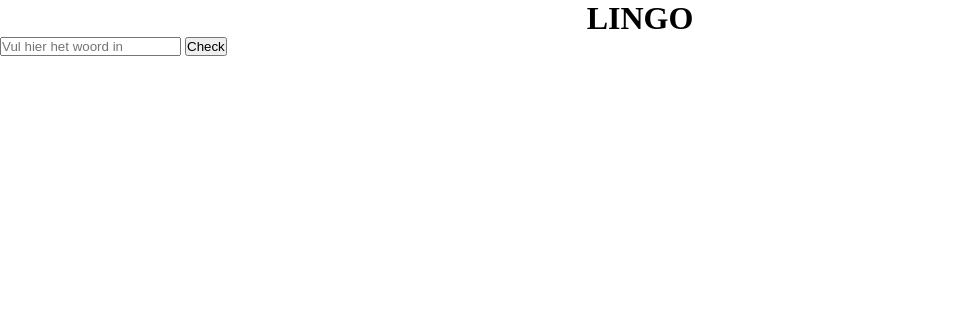
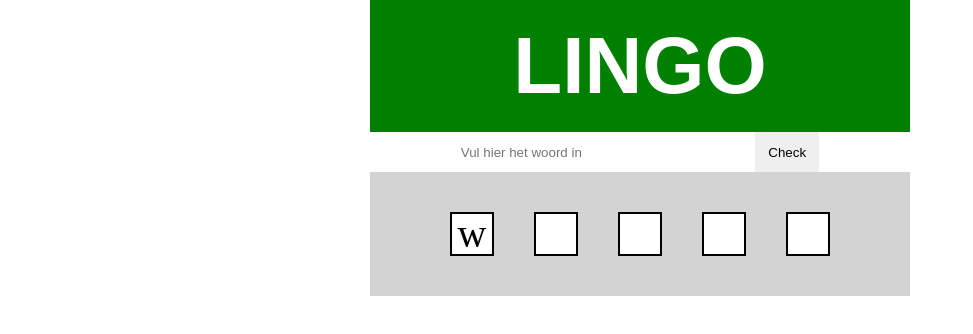
Before and after one commit to kaserrr/B2W6O1---Lingo, a plain HTML site: page index.html in a window 1280 px wide. Shown: the whole page, without its empty margins (0-973 px from the left). Drawn offline with Linux system fonts and the light colour scheme.

Commit message:
Commit #6

```diff
--- a/index.html
+++ b/index.html
@@ -12,8 +12,10 @@
 			<h1>LINGO</h1>
 		</header>
 	</div>
-	<input type="text" placeholder="Vul hier het woord in" id="input" maxlength="5">
-	<button onclick="check()">Check</button>
+	<main>
+		<input type="text" placeholder="Vul hier het woord in" id="input" maxlength="5">
+		<button onclick="check()">Check</button>
+	</main>
 
 	<div id="letter"></div>
 
--- a/script.js
+++ b/script.js
@@ -1,11 +1,7 @@
 var randomWord = words[Math.floor(Math.random() * words.length)];
 var word = randomWord.split("");
-var input = document.getElementById("input").value;
-var inputWord = input.split("");
+
 var guess = 0;
-console.log(randomWord);
-console.log(word);
-
 
 wordBoxes();
 function wordBoxes() {
@@ -19,11 +15,13 @@ function wordBoxes() {
 		ul.appendChild(li);
 	}
 	document.getElementById("letter").appendChild(ul);
+	document.getElementById(`letter${0}`).innerHTML = word[0]
 	guess++
 }
 
 function check() {
-	console.log(inputWord)
+	var input = document.getElementById("input").value;
+	var inputWord = input.split("");
 
 	for (var i = 0; i < 5; i++) {
 		if (inputWord[i] == word[i]) {
@@ -36,13 +34,17 @@ function check() {
 			document.getElementById(`letter${i}`).innerHTML = " ";
 		}
 	}
-	if (inputWord.every(element == word) ) {
+	if (input == randomWord) {
 		var win = true;
 		console.log()
 	    setTimeout(function(){
 	        alert("Je hebt het woord goed geraden!");
 	        location.reload();},1000)
 	}
+
+	for (i = 0; i < 5; i++) {
+        document.getElementById(`letter${i}`).id = "";
+    }
 
 	if (win != true) {
 		wordBoxes();
--- a/style.css
+++ b/style.css
@@ -1,17 +1,78 @@
 * {
 	margin: 0px;
 	padding: 0px;
+	border: none;
+
 }
 
 header {
 	display: flex;
 	justify-content: center;
 	align-items: center;
+	font-family: 'Archivo', sans-serif;
+	color: white;
 }
 
-#letter ul{
+body {
+    font-size: 40px;
+}
+
+#game-container {
+    position: relative;
+    width: 500px;
+    margin: 0 auto;
+    padding: 20px;
+    background-color: green;
+}
+
+#game-container button{
+    position: relative;
+    left: 40%;
+    width: 20%;
+    margin-top: 20px;
+}
+
+#game-container div {
+    margin-top: 20px;
+}
+
+main{
 	display: flex;
 	justify-content: center;
 	align-items: center;
-	list-style: none;
 }
+
+button {
+	width: 5%;
+	height: 40px;
+}
+
+input {
+	width: 23%;
+	height: 40px;
+}
+
+#letter {
+    display: block;
+    padding: 20px;
+    width: 500px;
+    margin: 0 auto;
+    background-color: lightgray;
+}
+
+#letter ul {
+    list-style: none;
+    margin: 20px;
+    display: flex;
+    justify-content: space-evenly;
+}
+
+#letter ul li {
+    background-color: white;
+    border: 2px solid black;
+    width: 40px;
+    height: 40px;
+    text-align: center;
+    line-height: 40px;
+	display: inline-block;
+}
```
